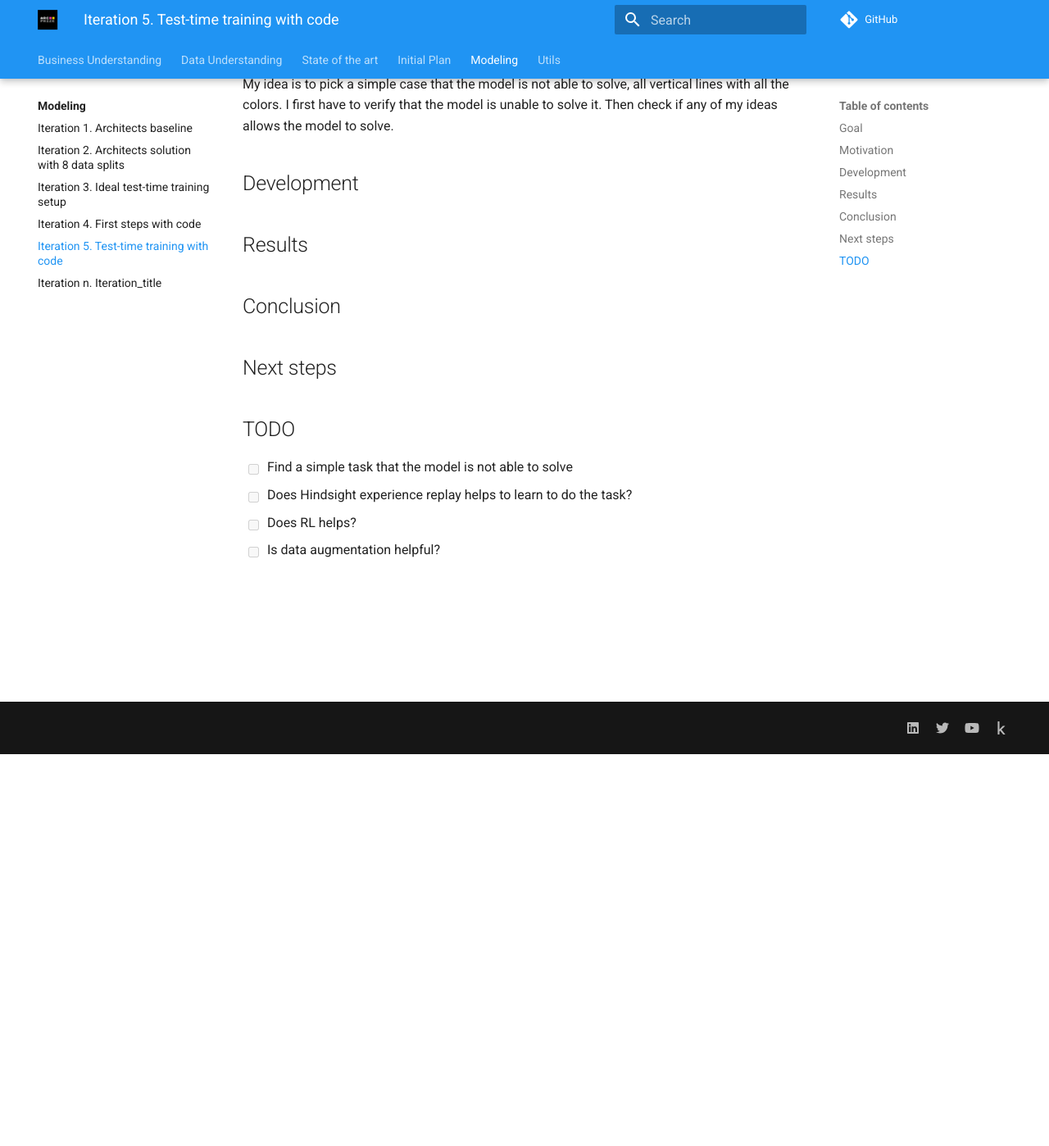
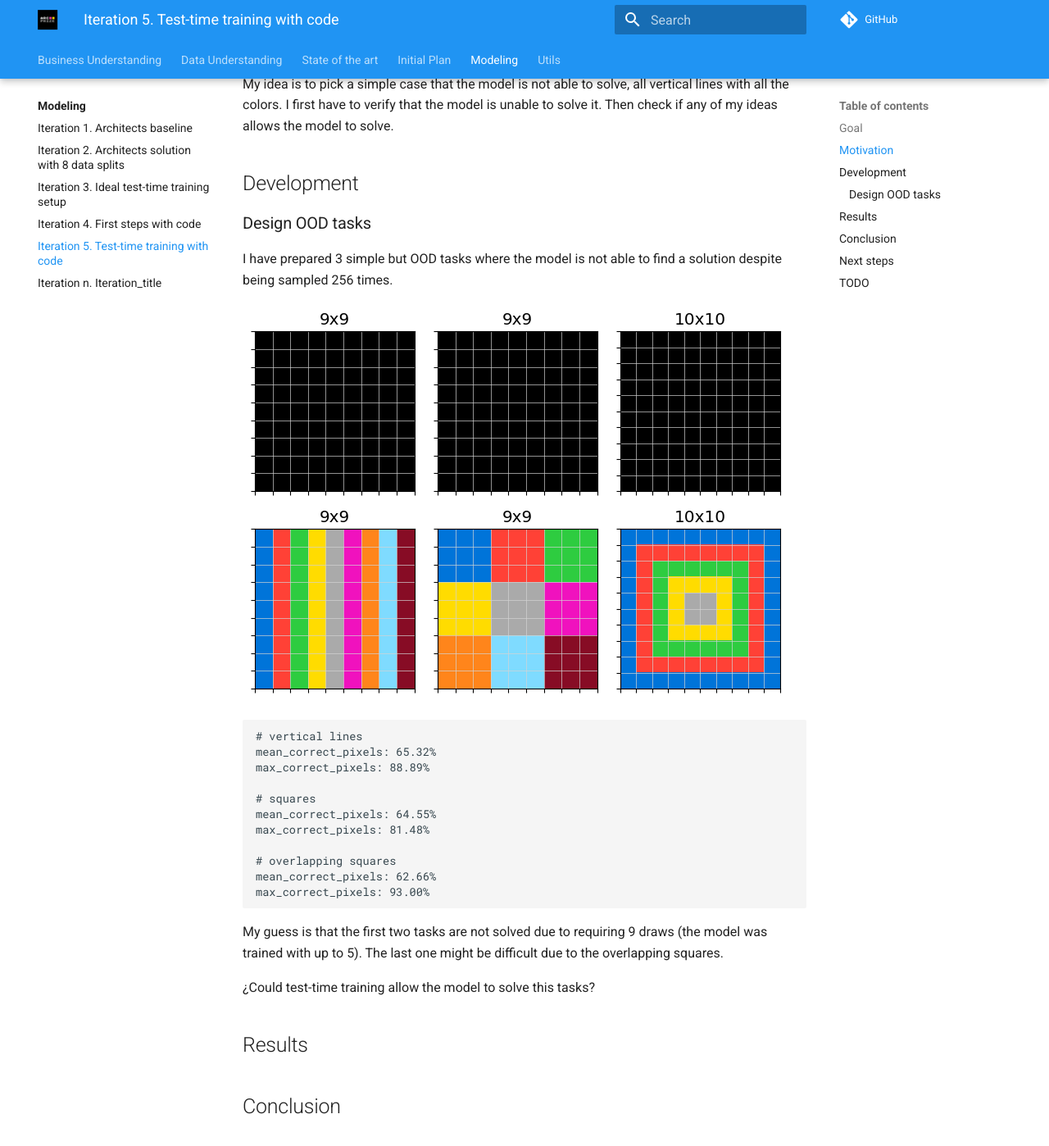
Before and after one commit to ironbar/arc25, an MkDocs documentation site: the page built from docs/modeling/Iteration_05_test_time_training_with_code.md, in a window 1280 px wide and 1400 px high, scrolled down 480 px. Shown: the whole window at 82% size. Built offline with MkDocs 1.6.1 and Material for MkDocs 9.7.7, drawn with Linux system fonts in a browser that asks for light colours; comment, search, counter and statistics services are not loaded.

Commit message:
documented OOD tasks

````diff
--- a/docs/modeling/Iteration_05_test_time_training_with_code.md
+++ b/docs/modeling/Iteration_05_test_time_training_with_code.md
@@ -22,6 +22,32 @@ if any of my ideas allows the model to solve.
 
 ## Development
 
+### Design OOD tasks
+
+I have prepared 3 simple but OOD tasks where the model is not able to find a solution despite being
+sampled 256 times.
+
+![alt text](res/1746350646030_image.png) ![alt text](res/1746350702470_image.png) ![alt text](res/1746350731746_image.png)
+
+```bash
+# vertical lines
+mean_correct_pixels: 65.32%
+max_correct_pixels: 88.89%
+
+# squares
+mean_correct_pixels: 64.55%
+max_correct_pixels: 81.48%
+
+# overlapping squares
+mean_correct_pixels: 62.66%
+max_correct_pixels: 93.00%
+```
+
+My guess is that the first two tasks are not solved due to requiring 9 draws (the model was trained with up to 5).
+The last one might be difficult due to the overlapping squares.
+
+¿Could test-time training allow the model to solve this tasks?
+
 ## Results
 
 ## Conclusion
````
Also changed, not shown: docs/modeling/res/1746350646030_image.png (added), docs/modeling/res/1746350702470_image.png (added), docs/modeling/res/1746350731746_image.png (added).
